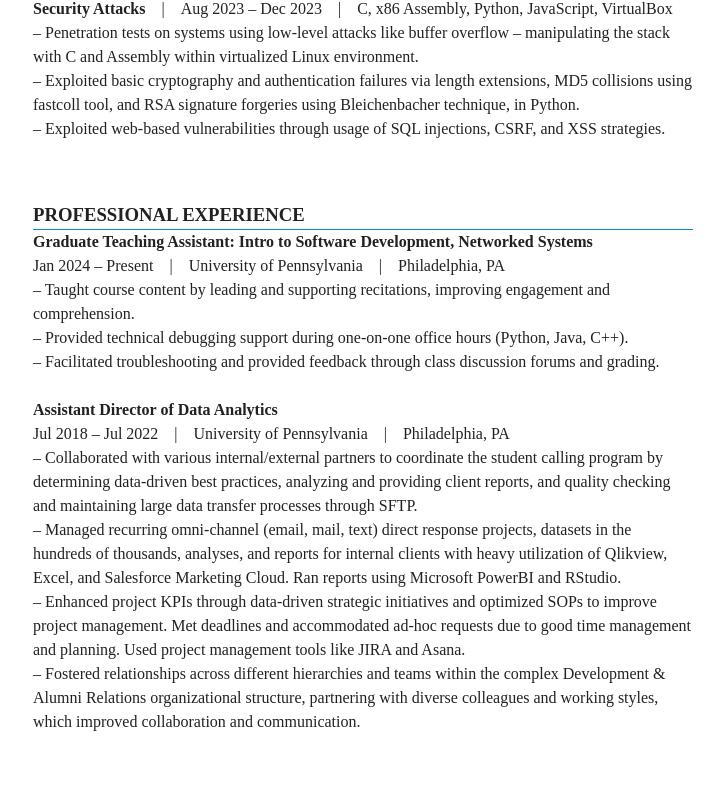
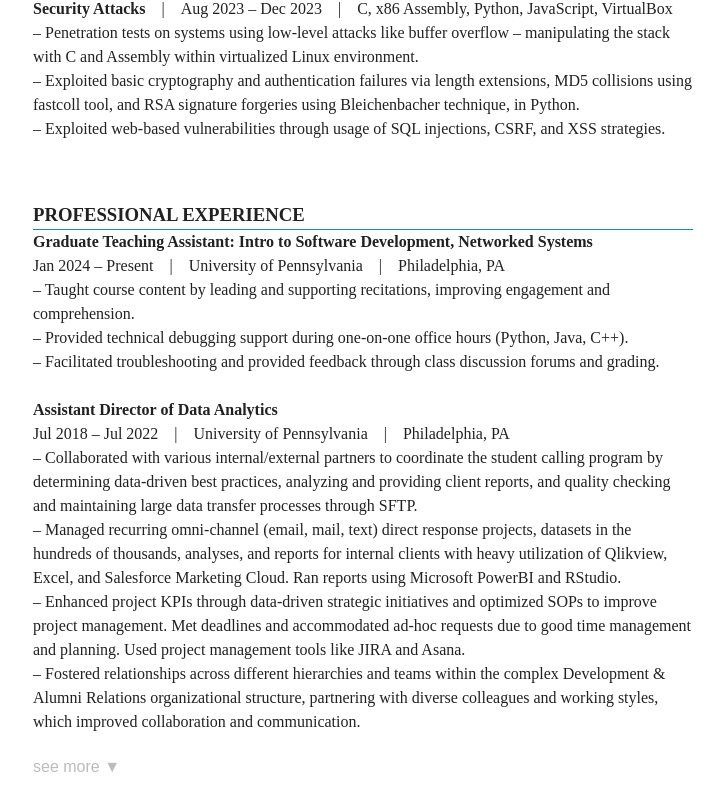
Before and after one commit to naomi-m/naomi-m.github.io, a React (Create React App) app: page /resume in a window 1280 px wide. Shown: the part 1337-2147 px from the top of the page, without its empty margins (277-1000 px from the left). Built offline with nearby package versions, Linux system fonts and the light colour scheme.

Commit message:
add paralegal content to resume

```diff
--- a/src/pages/ResumePage.js
+++ b/src/pages/ResumePage.js
@@ -31,9 +31,10 @@
 
 
   // functions
+  // TODO parse resume file so can handle content better
+
   /**
    * Function that creates JS html code for edu/projects first line.
-   * TODO parse file.
    * @param {*} line
    * @returns JS code
    */
@@ -53,7 +54,6 @@
 
   /**
  * Function that creates JS html code for proexp seecond line.
- * TODO parse file.
  * @param {*} line
  * @returns JS code
  */
@@ -73,7 +73,6 @@
 
   /**
    * Function that creates JS html code for item from TECHNICAL SKILLS section.
-   * TODO parse file.
    * @param {*} line
    * @returns JS code
    */
@@ -99,6 +98,7 @@
   let p4 = eduProjFirstLine("Security Attacks | Aug 2023 – Dec 2023 | C, x86 Assembly, Python, JavaScript, VirtualBox");
   let exp1 = expTitle("Graduate Teaching Assistant: Intro to Software Development, Networked Systems", "Jan 2024 – Present | University of Pennsylvania | Philadelphia, PA");
   let exp2 = expTitle("Assistant Director of Data Analytics","Jul 2018 – Jul 2022 | University of Pennsylvania | Philadelphia, PA");
+  let exp3 = expTitle("Paralegal", "Jun 2016 – Jun 2018 | District Attorney’s Office | Philadelphia, PA");
 
 
   return (
@@ -106,17 +106,6 @@
       {/* name */}
       <Container style={nameFormat}>
         <h1>Naomi Makishi</h1>
-        {/* TODO add image for links */}
-        {/* <Container style={flexFormat}>
-          <Box sx={{ width: 100, p: 0 }}>
-            <a style={pFormat} href="http://www.linkedin.com/in/makishi"></a>
-            <img src="/src/images/linkedinlogo.png" alt="LinkedIn logo with link to profile"/>
-          </Box>
-          <Box sx={{ width: 100, p: 0 }}>
-          <a style={pFormat} href="http://www.github.com/naomi-m"><img src="" alt="GitHub logo with link to profile"></img></a>
-          </Box>
-        </Container> */}
-        {/* <p>testtestestasf;l akjsdflkj aioiuawer haksjfan nvmvmaiue woi yatyhqljkfas kljfaoi ueouop qwiet ypqwe fk sjdnvnzx cmvlkflkj aioiuawer haksjfan nvmvmaiue woi yatyhqljkfas kljfaoi ueouop qwiet ypqwe fk sjdnvnzx cmvlkja dfoja dfoi</p> */}
       </Container>
 
       {/* edu */}
@@ -201,6 +190,18 @@
         </p>
         <p style={pFormat}>– Fostered relationships across different hierarchies and teams within the complex Development & Alumni Relations organizational structure, partnering with diverse colleagues and working styles, which improved collaboration and communication.
         </p>
+
+        <br />
+        <Collapsible label="">
+          {exp3}
+          <p style={pFormat}>– Attended court and collaborated with varying levels of authority – judges, attorneys, court staff, law
+          enforcement, and citizens – to maintain procedural structure of court proceedings.</p>
+          <p style={pFormat}>– Managed hundreds of physical and digital files, prepared cases, ran NCIC queries, managed incoming
+          referrals, and kept track of statistics and data.</p>
+          <p style={pFormat}>– Took initiative to create Standard Operating Procedure guidelines, optimizing overall Diversion Courts
+          program management.</p>
+        </Collapsible>
+
       </Container>
 
       {/* page bottom spacing */}
```
Also changed, not shown: src/pages/ContactPage.js (+12 -0 lines).
